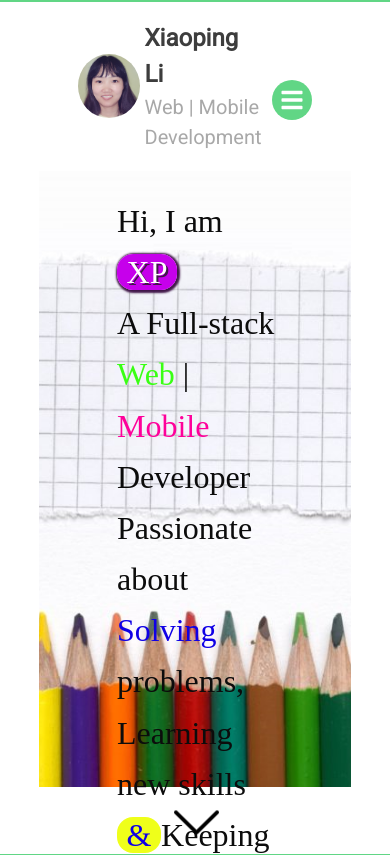
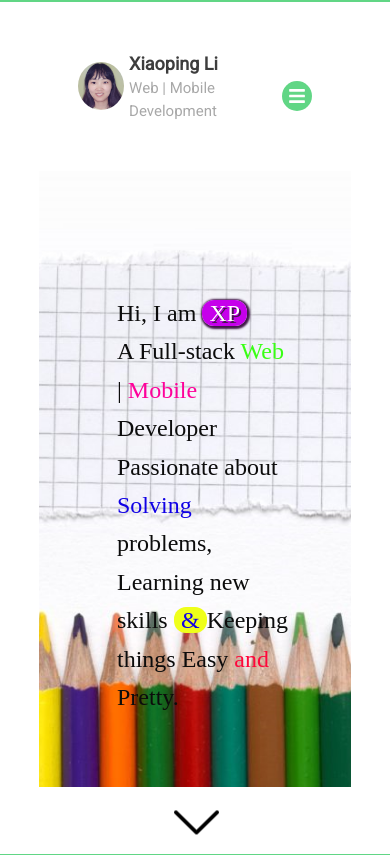
Before and after one commit to Xiaoping-Li/XP-Portfolio, a React (Create React App) app: page /#/ in a window 390 px wide. Shown: the top 855 px of the page. Built offline with nearby package versions, Linux system fonts and the light colour scheme; a web font is replaced by a local one.

Commit message:
Style Home intro, font-size when small screen

```diff
--- a/src/SCSS/components/home.scss
+++ b/src/SCSS/components/home.scss
@@ -15,14 +15,16 @@
   background-position: center;
   height: $standardHeight * 0.73;
   width: 80%;
+  position: relative;
 }
 
 .intro {
+  position: absolute;
   @include fontStyle($cursive, $mediumFont, $semibold, #0c0c0c);
   width: 55%;
   height: 40%;
-  margin-top: 8%;
-  margin-left: 25%;
+  top: 20%;
+  left: 25%;
   line-height: 1.6;
 
   .xp {
--- a/src/SCSS/components/navBar.scss
+++ b/src/SCSS/components/navBar.scss
@@ -68,7 +68,7 @@
 
   .burger-menu {
     width: 30%;
-    height: 80%;
+    height: 60%;
     display: block;
     position: relative;
     font-size: $smallFont;
--- a/src/components/Navigation.js
+++ b/src/components/Navigation.js
@@ -32,7 +32,6 @@
         <div className="burger-menu">
           <FontAwesomeIcon
             icon={this.state.menuShow ? faTimes : faBars}
-            //size="1x"
             onClick={this.toggleMenuShow}
             className="menu-icon"
           />
--- a/src/index.scss
+++ b/src/index.scss
@@ -15,3 +15,9 @@
   font-family: source-code-pro, Menlo, Monaco, Consolas, "Courier New",
     monospace;
 }
+
+@media screen and (max-width: 1200px) {
+  html {
+    font-size: 12px;
+  }
+}
```
Also changed, not shown: src/components/Home.js (line endings or trailing spaces).
